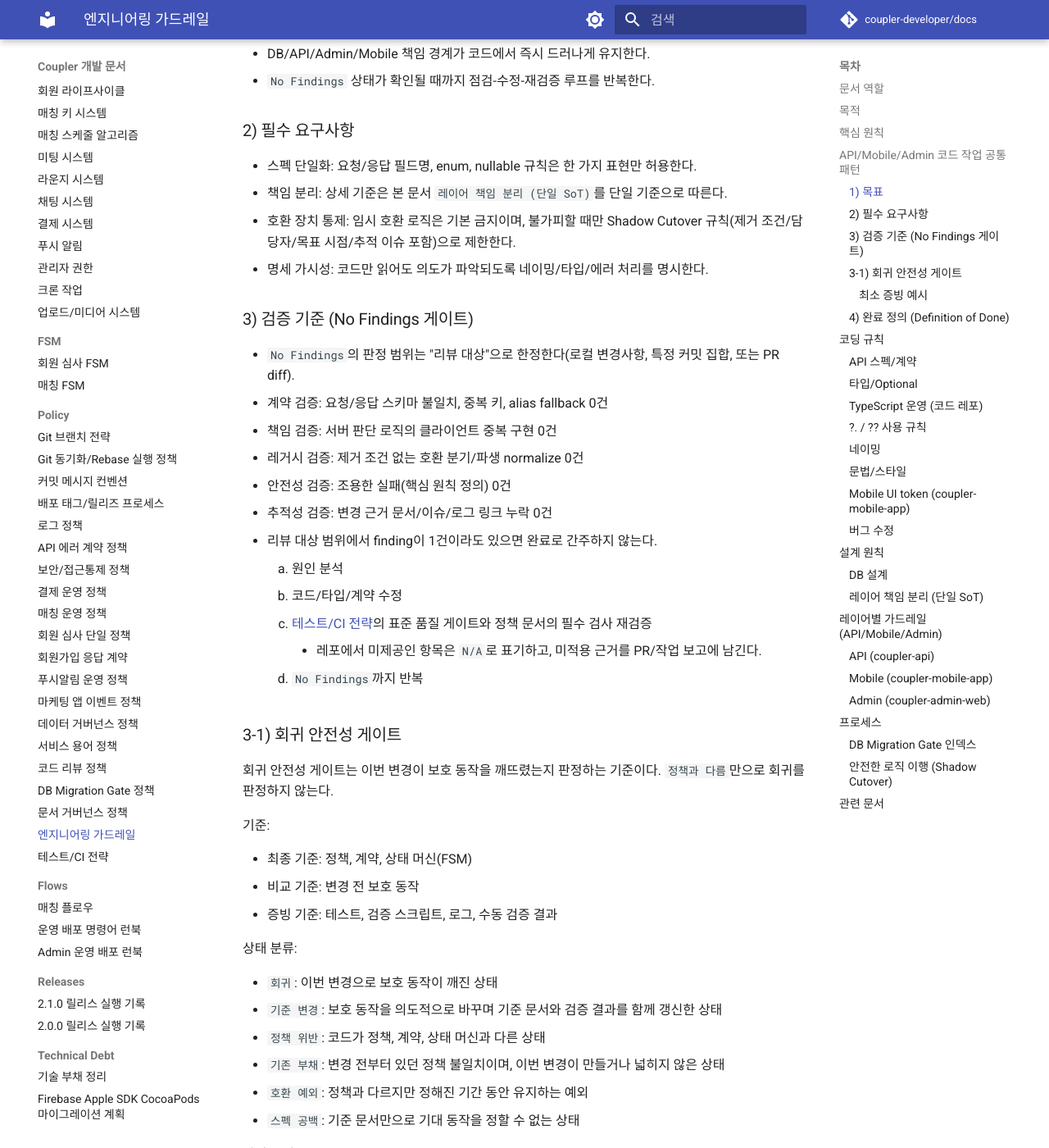
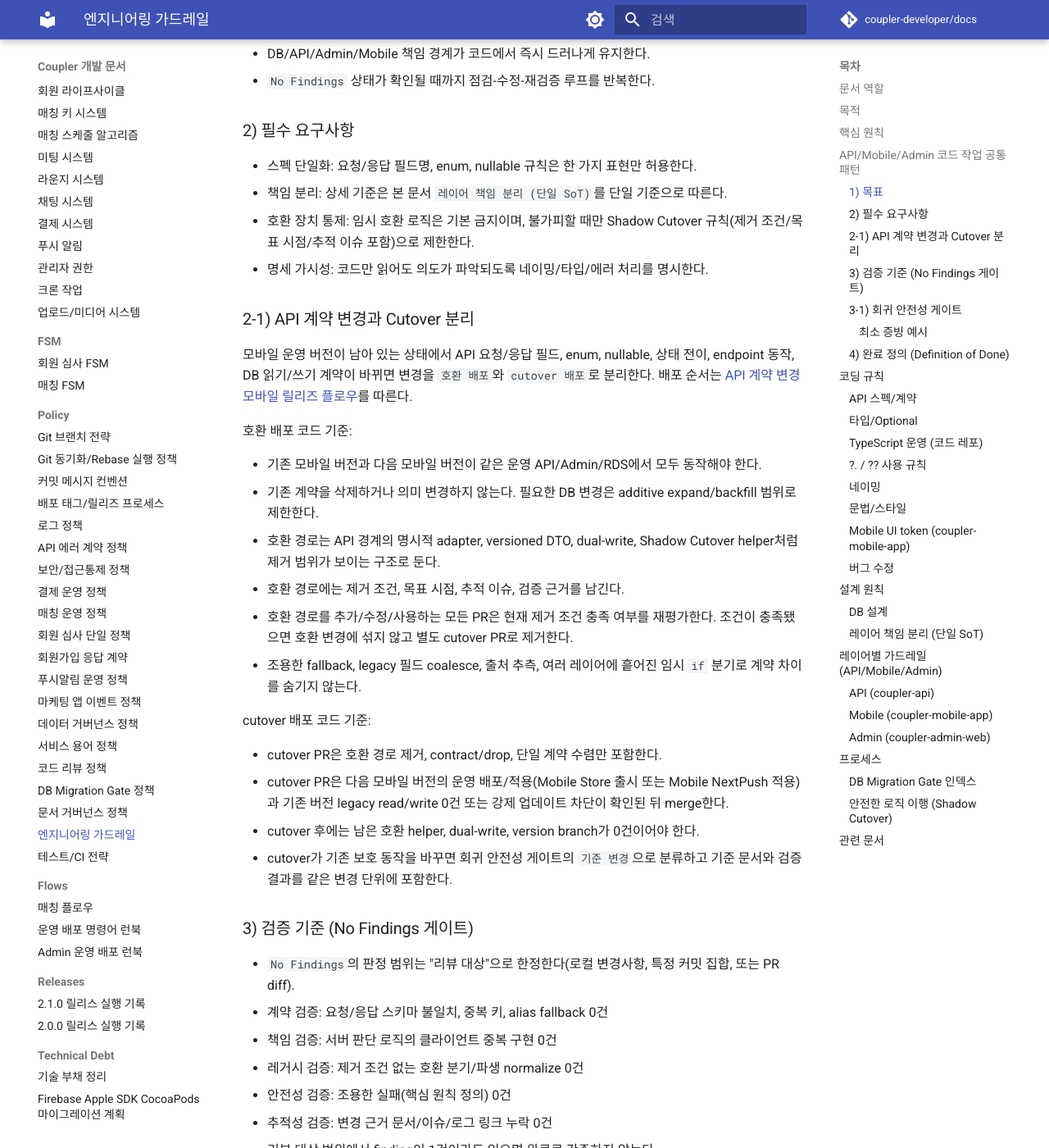
Before and after one commit to coupler-developer/docs, an MkDocs documentation site: the page built from content/policy/engineering-guardrails.md, in a window 1280 px wide and 1400 px high, scrolled down 1172 px. Shown: the whole window at 82% size. Built offline with MkDocs 1.6.1 and Material for MkDocs 9.7.7, drawn with Linux system fonts in a browser that asks for light colours; comment, search, counter and statistics services are not loaded; some of the changed text lies outside the part shown.

Commit message:
docs: API 계약 cutover 리뷰 기준 추가
Changes:
- API 계약 변경 시 호환 배포와 cutover 분리 기준 추가
- PR별 cutover 필요성/현재 제거 가능 여부 리뷰 기준 추가
- Shadow Cutover 증빙에서 담당자 항목 제거

Tests:
- yarn validate:docs-structure 통과
- yarn validate:release-records 통과
- yarn lint:md 통과
- not run: mkdocs build --strict (로컬 mkdocs 모듈 없음)

```diff
--- a/content/policy/engineering-guardrails.md
+++ b/content/policy/engineering-guardrails.md
@@ -37,8 +37,29 @@
 
 - 스펙 단일화: 요청/응답 필드명, enum, nullable 규칙은 한 가지 표현만 허용한다.
 - 책임 분리: 상세 기준은 본 문서 `레이어 책임 분리 (단일 SoT)`를 단일 기준으로 따른다.
-- 호환 장치 통제: 임시 호환 로직은 기본 금지이며, 불가피할 때만 Shadow Cutover 규칙(제거 조건/담당자/목표 시점/추적 이슈 포함)으로 제한한다.
+- 호환 장치 통제: 임시 호환 로직은 기본 금지이며, 불가피할 때만 Shadow Cutover 규칙(제거 조건/목표 시점/추적 이슈 포함)으로 제한한다.
 - 명세 가시성: 코드만 읽어도 의도가 파악되도록 네이밍/타입/에러 처리를 명시한다.
+
+### 2-1) API 계약 변경과 Cutover 분리
+
+모바일 운영 버전이 남아 있는 상태에서 API 요청/응답 필드, enum, nullable, 상태 전이, endpoint 동작, DB 읽기/쓰기 계약이 바뀌면 변경을 `호환 배포`와 `cutover 배포`로 분리한다.
+배포 순서는 [API 계약 변경 모바일 릴리즈 플로우](../flows/cross-project/api-contract-mobile-release-flow.md)를 따른다.
+
+호환 배포 코드 기준:
+
+- 기존 모바일 버전과 다음 모바일 버전이 같은 운영 API/Admin/RDS에서 모두 동작해야 한다.
+- 기존 계약을 삭제하거나 의미 변경하지 않는다. 필요한 DB 변경은 additive expand/backfill 범위로 제한한다.
+- 호환 경로는 API 경계의 명시적 adapter, versioned DTO, dual-write, Shadow Cutover helper처럼 제거 범위가 보이는 구조로 둔다.
+- 호환 경로에는 제거 조건, 목표 시점, 추적 이슈, 검증 근거를 남긴다.
+- 호환 경로를 추가/수정/사용하는 모든 PR은 현재 제거 조건 충족 여부를 재평가한다. 조건이 충족됐으면 호환 변경에 섞지 않고 별도 cutover PR로 제거한다.
+- 조용한 fallback, legacy 필드 coalesce, 출처 추측, 여러 레이어에 흩어진 임시 `if` 분기로 계약 차이를 숨기지 않는다.
+
+cutover 배포 코드 기준:
+
+- cutover PR은 호환 경로 제거, contract/drop, 단일 계약 수렴만 포함한다.
+- cutover PR은 다음 모바일 버전의 운영 배포/적용(Mobile Store 출시 또는 Mobile NextPush 적용)과 기존 버전 legacy read/write 0건 또는 강제 업데이트 차단이 확인된 뒤 merge한다.
+- cutover 후에는 남은 호환 helper, dual-write, version branch가 0건이어야 한다.
+- cutover가 기존 보호 동작을 바꾸면 회귀 안전성 게이트의 `기준 변경`으로 분류하고 기준 문서와 검증 결과를 같은 변경 단위에 포함한다.
 
 ### 3) 검증 기준 (No Findings 게이트)
 
@@ -93,7 +114,6 @@
 호환 예외 필수 증빙:
 
 - 제거 조건
-- 담당자
 - 목표 시점
 - 추적 이슈
 - 검증 근거
@@ -314,7 +334,6 @@
 - `Shadow Cutover` 예시
     - 대상 변경: `구 로직 A -> 신규 로직 B`
     - 제거 조건: `기존 호출부/분기 제거 가능 조건 충족 후 제거`
-    - 담당자: `<owner>`
     - 목표 시점: `<date 또는 release>`
     - 추적 이슈: `<issue 링크 또는 문서 경로>`
     - 검증 범위: `<대상 시나리오 / 기간 / 샘플 수>`
@@ -324,7 +343,7 @@
     - 불일치 0건 확인 전 기존 로직을 제거하거나 의미를 변경하는 행위
     - 삭제 대상으로 지정되지 않은 기존 기능을 레거시로 간주해 제거하는 행위
     - DB 컬럼 추가/구조 개선 시 shadow 절차를 생략하고 즉시 cutover하는 행위
-    - 제거 조건, 담당자, 목표 시점, 추적 이슈가 없는 파생 호환 로직을 장기 잔존시키는 행위
+    - 제거 조건, 목표 시점, 추적 이슈가 없는 파생 호환 로직을 장기 잔존시키는 행위
 
 ## 관련 문서
 
```
Also changed, not shown: content/policy/code-review-policy.md (+4 -1 lines).
